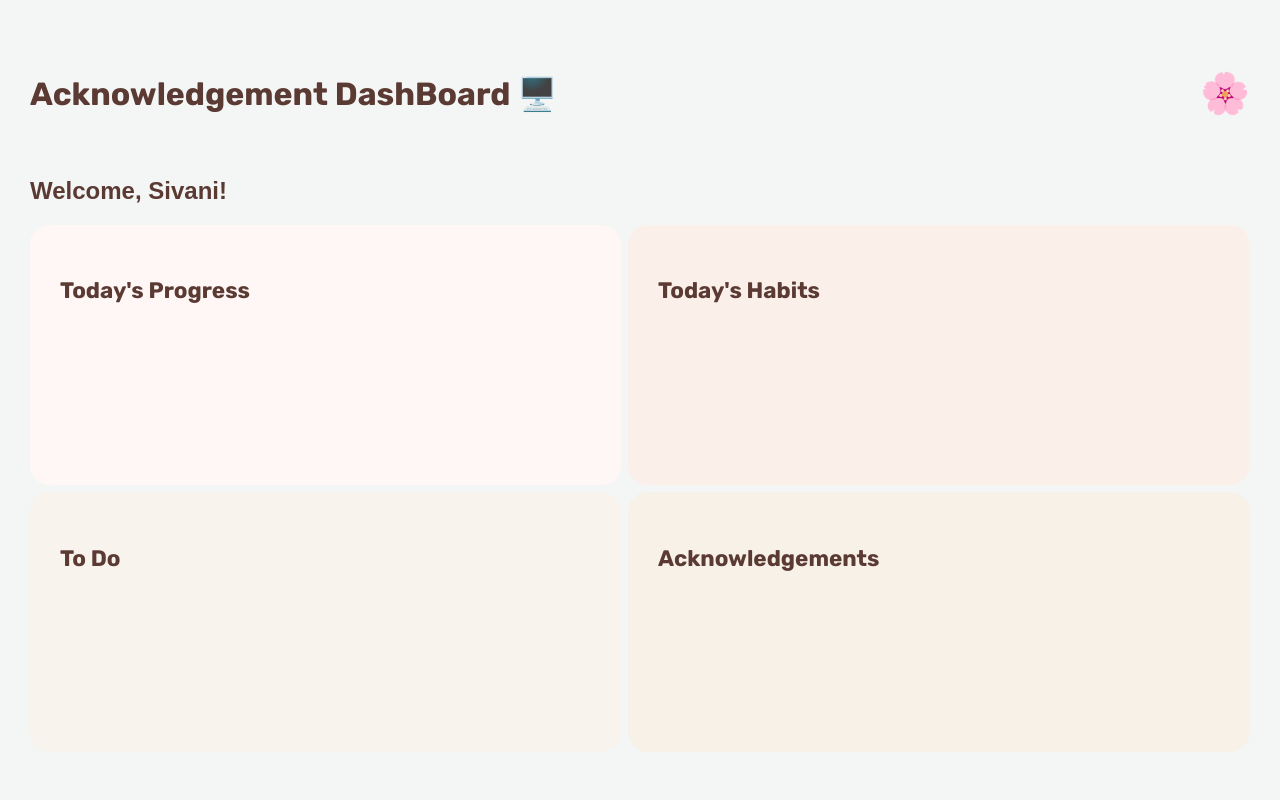
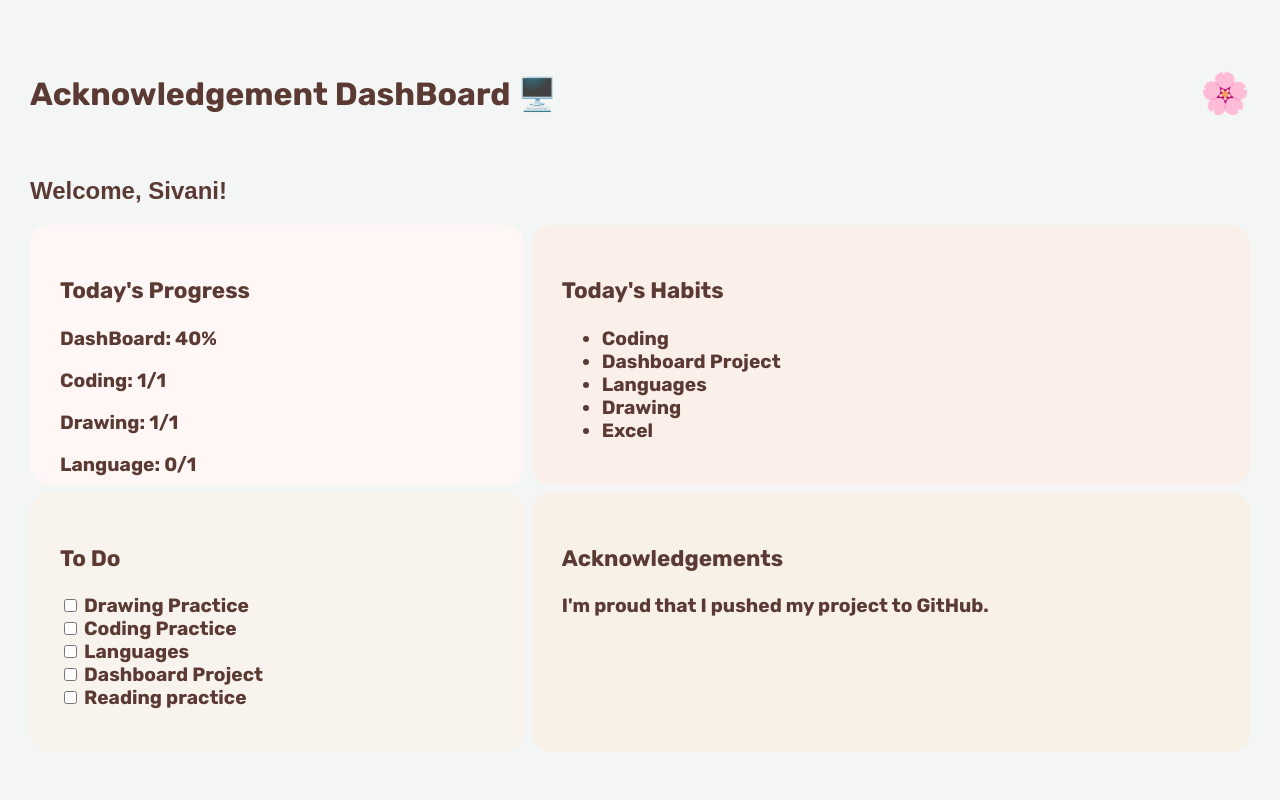
Before and after one commit to sivanimarepalli/Acknowledgement-Dashboard, a Flask app: page / in a window 1280 px wide. Run offline with Flask 3, Linux system fonts and the light colour scheme; some web fonts are replaced.

Commit message:
Added static dashboard content and improved HTML semantics

```diff
--- a/templates/index.html
+++ b/templates/index.html
@@ -17,15 +17,37 @@
     <div class="dashboard-container">
         <div class="card" id="progress">
         <h3>Today's Progress</h3>
+        <p>DashBoard: 40%</p>
+        <p>Coding: 1/1</p>
+        <p>Drawing: 1/1</p>
+        <p>Language: 0/1</p>
         </div>
         <div class="card" id="habits">
         <h3>Today's Habits</h3>
+        <ul>
+        <li>Coding</li>
+        <li>Dashboard Project</li>
+        <li>Languages</li>
+        <li>Drawing</li>
+        <li>Excel</li>
+        </ul>
         </div>
         <div class="card" id="todo">
         <h3>To Do</h3>
+            <input type="checkbox" id="drawing_practice" name="Drawing Practice">
+            <label for="drawing_practice">Drawing Practice</label><br>
+            <input type="checkbox" id="coding_practice" name="Coding Practice">
+            <label for="coding_practice">Coding Practice</label><br>
+            <input type="checkbox" id="languages" name="Languages">
+            <label for="languages">Languages</label><br>
+            <input type="checkbox" id="dashboard-project" name="Dashboard Project">
+            <label for="dashboard-project">Dashboard Project</label><br>
+            <input type="checkbox" id="reading_practice" name="Reading Practice">
+            <label for="reading_practice">Reading practice</label><br>
         </div>
         <div class="card" id="acknowledge">
         <h3>Acknowledgements</h3>
+        <p>I'm proud that I pushed my project to GitHub.</p>
         </div>
     </div>
 
```
